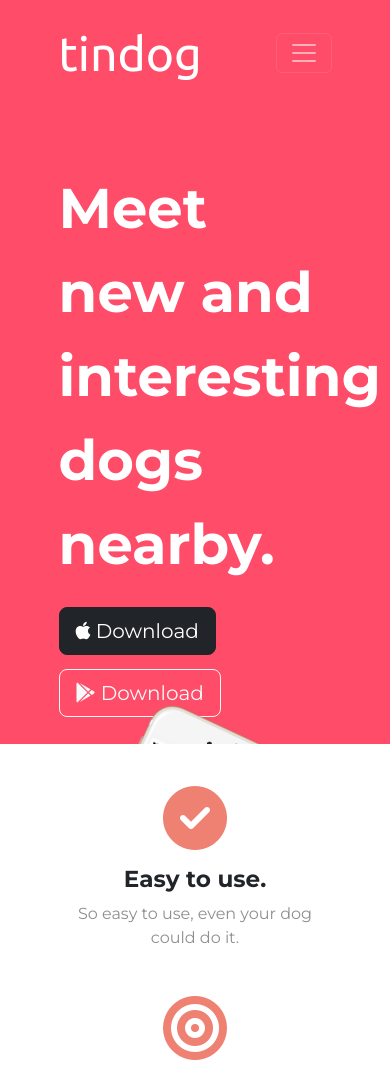
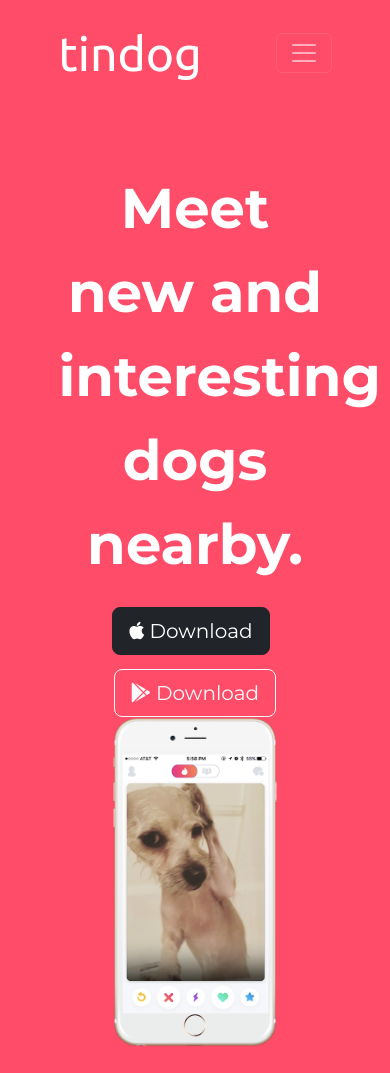
Before and after one commit to RohitShrirame/TinDog, a plain HTML site: page index.html in a window 390 px wide. Shown: the top 1073 px of the page. Drawn offline with nearby package versions, Linux system fonts and the light colour scheme.

Commit message:
media query addeed

```diff
--- a/css/styles.css
+++ b/css/styles.css
@@ -61,7 +61,17 @@ h2{
 .image-container{
     position: relative;
 }
+/* Media query */
+@media ( max-width: 1018px ){
+    #title{
+        text-align: center;
 
+    }
+    .title-image{
+        position: static;
+        transform: rotate(0deg);
+    }
+}
 /* Features */
 #features{
     padding: 7% 15%;
```
